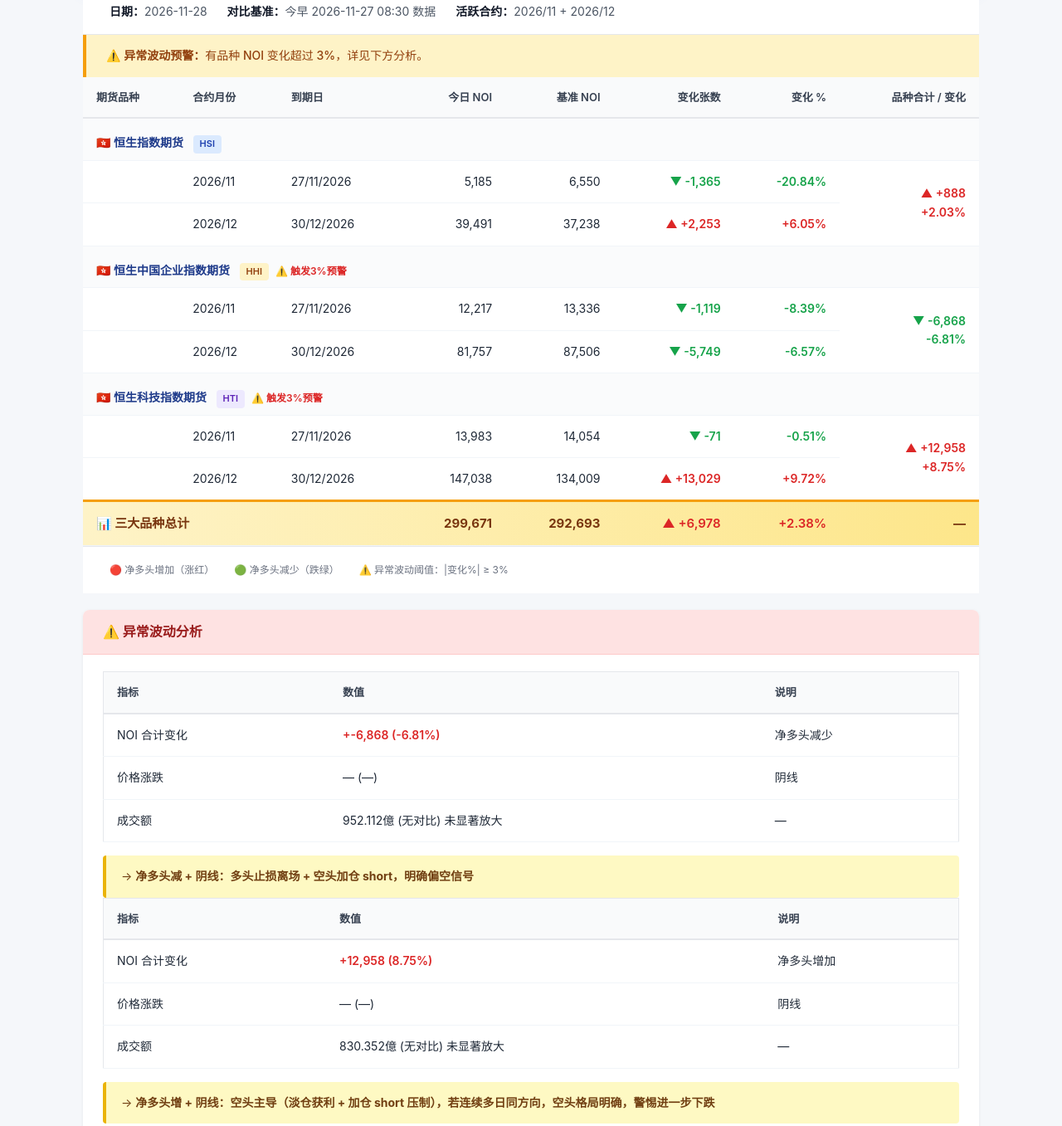
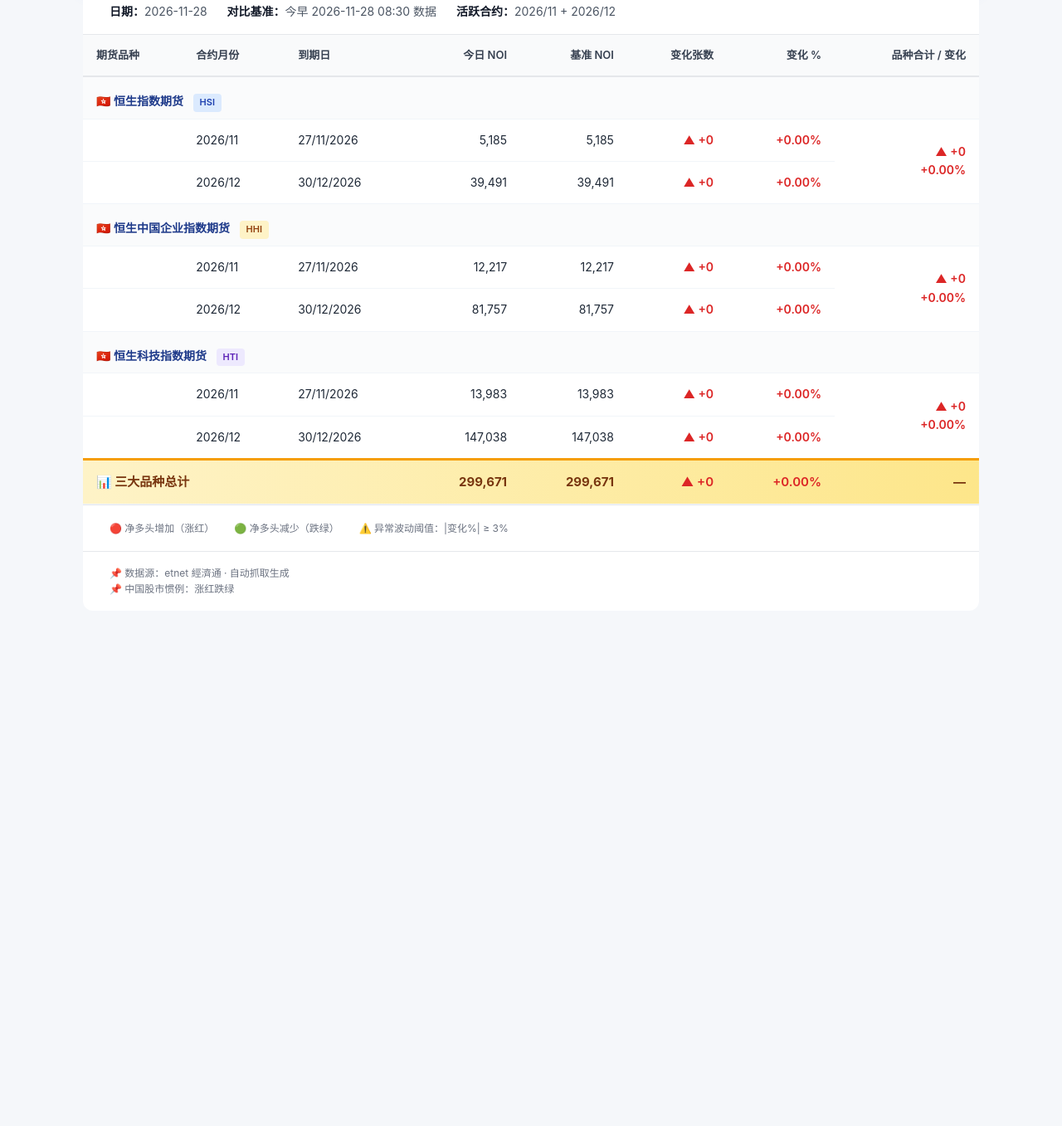
Before and after one commit to Calvinluv/noi-tracker, a plain HTML site: page docs/noi_daily_20261128.html in a window 1280 px wide. Shown: the part 168-1525 px from the top of the page at 83% size. After the commit the page ends 936 px from the top, so only its background shows below. Drawn offline with Linux system fonts and the light colour scheme.

Commit message:
📊 NOI 晚间日报 2026-11-28

```diff
--- a/docs/noi_daily_20261128.html
+++ b/docs/noi_daily_20261128.html
@@ -43,15 +43,15 @@
 <div class="container">
 <header>
   <h1>NOI 日报 <span class="badge">晚间日市收盘</span></h1>
-  <div class="subtitle">2026-11-28 · 对比基准：今早 2026-11-27 08:30 数据</div>
+  <div class="subtitle">2026-11-28 · 对比基准：今早 2026-11-28 08:30 数据</div>
 </header>
 <div class="meta-bar">
   <div><b>日期：</b>2026-11-28</div>
-  <div><b>对比基准：</b>今早 2026-11-27 08:30 数据</div>
+  <div><b>对比基准：</b>今早 2026-11-28 08:30 数据</div>
   <div><b>活跃合约：</b>2026/11 + 2026/12</div>
 </div>
 
-<div class="alert-banner">⚠️ <b>异常波动预警：</b>有品种 NOI 变化超过 3%，详见下方分析。</div>
+
 <table>
   <thead>
     <tr>
@@ -71,70 +71,70 @@
       <td>2026/11</td>
       <td>27/11/2026</td>
       <td style="text-align:right;">5,185</td>
-      <td style="text-align:right;">6,550</td>
-      <td style="text-align:right;"><span class="change-down arrow-down">-1,365</span></td>
-      <td style="text-align:right;"><span class="change-down">-20.84%</span></td>
-      <td style="text-align:right;" rowspan="2"><span class="change-up arrow-up">+888</span><br><b><span class="change-up">+2.03%</span></b></td>
+      <td style="text-align:right;">5,185</td>
+      <td style="text-align:right;"><span class="change-up arrow-up">+0</span></td>
+      <td style="text-align:right;"><span class="change-up">+0.00%</span></td>
+      <td style="text-align:right;" rowspan="2"><span class="change-up arrow-up">+0</span><br><b><span class="change-up">+0.00%</span></b></td>
     </tr>
     <tr>
       <td></td>
       <td>2026/12</td>
       <td>30/12/2026</td>
       <td style="text-align:right;">39,491</td>
-      <td style="text-align:right;">37,238</td>
-      <td style="text-align:right;"><span class="change-up arrow-up">+2,253</span></td>
-      <td style="text-align:right;"><span class="change-up">+6.05%</span></td>
+      <td style="text-align:right;">39,491</td>
+      <td style="text-align:right;"><span class="change-up arrow-up">+0</span></td>
+      <td style="text-align:right;"><span class="change-up">+0.00%</span></td>
     </tr>
     <tr class="product-row">
-      <td colspan="8">🇭🇰 恒生中国企业指数期货 <span class="product-tag tag-hhi">HHI</span><span style="color:#dc2626;font-size:12px;margin-left:8px;">⚠️ 触发3%预警</span></td>
+      <td colspan="8">🇭🇰 恒生中国企业指数期货 <span class="product-tag tag-hhi">HHI</span></td>
     </tr>
     <tr>
       <td></td>
       <td>2026/11</td>
       <td>27/11/2026</td>
       <td style="text-align:right;">12,217</td>
-      <td style="text-align:right;">13,336</td>
-      <td style="text-align:right;"><span class="change-down arrow-down">-1,119</span></td>
-      <td style="text-align:right;"><span class="change-down">-8.39%</span></td>
-      <td style="text-align:right;" rowspan="2"><span class="change-down arrow-down">-6,868</span><br><b><span class="change-down">-6.81%</span></b></td>
+      <td style="text-align:right;">12,217</td>
+      <td style="text-align:right;"><span class="change-up arrow-up">+0</span></td>
+      <td style="text-align:right;"><span class="change-up">+0.00%</span></td>
+      <td style="text-align:right;" rowspan="2"><span class="change-up arrow-up">+0</span><br><b><span class="change-up">+0.00%</span></b></td>
     </tr>
     <tr>
       <td></td>
       <td>2026/12</td>
       <td>30/12/2026</td>
       <td style="text-align:right;">81,757</td>
-      <td style="text-align:right;">87,506</td>
-      <td style="text-align:right;"><span class="change-down arrow-down">-5,749</span></td>
-      <td style="text-align:right;"><span class="change-down">-6.57%</span></td>
+      <td style="text-align:right;">81,757</td>
+      <td style="text-align:right;"><span class="change-up arrow-up">+0</span></td>
+      <td style="text-align:right;"><span class="change-up">+0.00%</span></td>
     </tr>
     <tr class="product-row">
-      <td colspan="8">🇭🇰 恒生科技指数期货 <span class="product-tag tag-hti">HTI</span><span style="color:#dc2626;font-size:12px;margin-left:8px;">⚠️ 触发3%预警</span></td>
+      <td colspan="8">🇭🇰 恒生科技指数期货 <span class="product-tag tag-hti">HTI</span></td>
     </tr>
     <tr>
       <td></td>
       <td>2026/11</td>
       <td>27/11/2026</td>
       <td style="text-align:right;">13,983</td>
-      <td style="text-align:right;">14,054</td>
-      <td style="text-align:right;"><span class="change-down arrow-down">-71</span></td>
-      <td style="text-align:right;"><span class="change-down">-0.51%</span></td>
-      <td style="text-align:right;" rowspan="2"><span class="change-up arrow-up">+12,958</span><br><b><span class="change-up">+8.75%</span></b></td>
+      <td style="text-align:right;">13,983</td>
+      <td style="text-align:right;"><span class="change-up arrow-up">+0</span></td>
+      <td style="text-align:right;"><span class="change-up">+0.00%</span></td>
+      <td style="text-align:right;" rowspan="2"><span class="change-up arrow-up">+0</span><br><b><span class="change-up">+0.00%</span></b></td>
     </tr>
     <tr>
       <td></td>
       <td>2026/12</td>
       <td>30/12/2026</td>
       <td style="text-align:right;">147,038</td>
-      <td style="text-align:right;">134,009</td>
-      <td style="text-align:right;"><span class="change-up arrow-up">+13,029</span></td>
-      <td style="text-align:right;"><span class="change-up">+9.72%</span></td>
+      <td style="text-align:right;">147,038</td>
+      <td style="text-align:right;"><span class="change-up arrow-up">+0</span></td>
+      <td style="text-align:right;"><span class="change-up">+0.00%</span></td>
     </tr>
     <tr class="total-row">
       <td colspan="3">📊 三大品种总计</td>
       <td style="text-align:right;">299,671</td>
-      <td style="text-align:right;">292,693</td>
-      <td style="text-align:right;"><span class="change-up arrow-up">+6,978</span></td>
-      <td style="text-align:right;"><span class="change-up">+2.38%</span></td>
+      <td style="text-align:right;">299,671</td>
+      <td style="text-align:right;"><span class="change-up arrow-up">+0</span></td>
+      <td style="text-align:right;"><span class="change-up">+0.00%</span></td>
       <td style="text-align:right;">—</td>
     </tr>
   </tbody>
@@ -145,34 +145,6 @@
   <div>⚠️ 异常波动阈值：|变化%| ≥ 3%</div>
 </div>
 
-<div class="analysis-box">
-  <h3>⚠️ 异常波动分析</h3>
-  <div class="analysis-content">
-
-      <table style="margin-bottom:16px;">
-        <thead>
-          <tr><th>指标</th><th>数值</th><th>说明</th></tr>
-        </thead>
-        <tbody>
-          <tr><td>NOI 合计变化</td><td class="change-up">+-6,868 (-6.81%)</td><td>净多头减少</td></tr>
-          <tr><td>价格涨跌</td><td>— (—)</td><td>阴线</td></tr>
-          <tr><td>成交额</td><td>952.112億 (无对比) 未显著放大</td><td>—</td></tr>
-        </tbody>
-      </table>
-      <div class="interpretation">→ <b>净多头减 + 阴线：多头止损离场 + 空头加仓 short，明确偏空信号</b></div>
-      <table style="margin-bottom:16px;">
-        <thead>
-          <tr><th>指标</th><th>数值</th><th>说明</th></tr>
-        </thead>
-        <tbody>
-          <tr><td>NOI 合计变化</td><td class="change-up">+12,958 (8.75%)</td><td>净多头增加</td></tr>
-          <tr><td>价格涨跌</td><td>— (—)</td><td>阴线</td></tr>
-          <tr><td>成交额</td><td>830.352億 (无对比) 未显著放大</td><td>—</td></tr>
-        </tbody>
-      </table>
-      <div class="interpretation">→ <b>净多头增 + 阴线：空头主导（淡仓获利 + 加仓 short 压制），若连续多日同方向，空头格局明确，警惕进一步下跌</b></div>
-  </div>
-</div>
 <div class="footer-note">
   <p>📌 数据源：etnet 經濟通 · 自动抓取生成</p>
   <p>📌 中国股市惯例：涨红跌绿</p>
```
Also changed, not shown: docs/index.html (+2 -2 lines).
